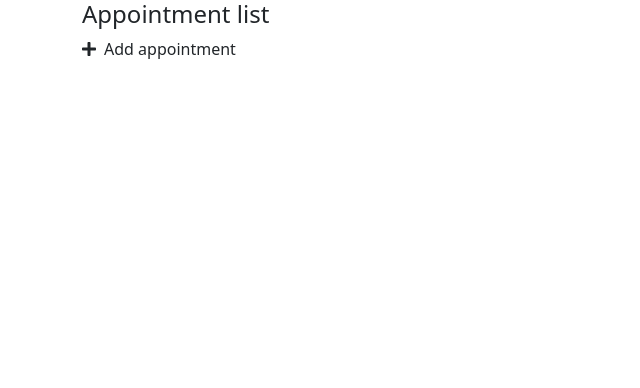
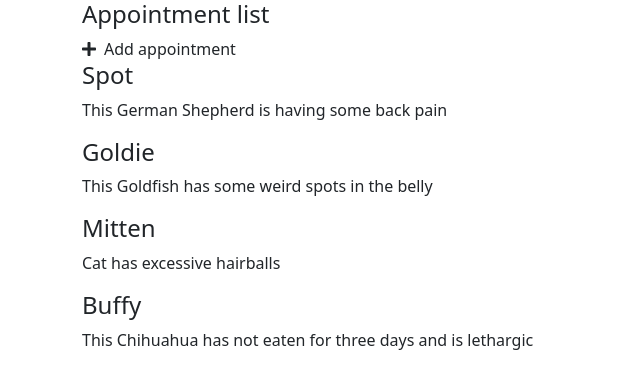
Before and after one commit to npetrovic-90/appointment-interface, a Vue app: page / in a window 1280 px wide. Shown: the top 388 px of the page, without its empty margins (0-640 px from the left). Built offline with nearby package versions, Linux system fonts and the light colour scheme.

Commit message:
Using axios lib to import data from json file

```diff
--- /dev/null
+++ b/public/data/appointments.json
@@ -0,0 +1,26 @@
+[
+    {
+      "petName": "Spot",
+      "petOwner": "Constance Smith",
+      "aptDate": "2017-07-24 08:30",
+      "aptNotes": "This German Shepherd is having some back pain"
+    },
+    {
+      "petName": "Goldie",
+      "petOwner": "Barot Bellingham",
+      "aptDate": "2017-07-22 15:50",
+      "aptNotes": "This Goldfish has some weird spots in the belly"
+    },
+    {
+      "petName": "Mitten",
+      "petOwner": "Hillary Goldwyn",
+      "aptDate": "2017-07-21 9:15",
+      "aptNotes": "Cat has excessive hairballs"
+    },
+    {
+      "petName": "Buffy",
+      "petOwner": "Hassum Harrod",
+      "aptDate": "2017-07-20 15:30",
+      "aptNotes":"This Chihuahua has not eaten for three days and is lethargic"
+    }
+  ]
--- a/src/App.vue
+++ b/src/App.vue
@@ -1,22 +1,32 @@
 <template>
-  <div id='main-app' class='container'>
-    <h4>{{title}}</h4>
-    <font-awesome-icon icon='plus' class='me-2'></font-awesome-icon>Add appointment
+  <div id="main-app" class="container">
+    <h4>{{ title }}</h4>
+    <font-awesome-icon icon="plus" class="me-2"></font-awesome-icon>Add
+    appointment
+    <div v-for='(item,index) in appointments' v-bind:key='index'>
+      <h4>{{item.petName}}</h4>
+      <p>{{item.aptNotes}}</p>
+    </div>
   </div>
 </template>
 
 <script>
-import { FontAwesomeIcon } from '@fortawesome/vue-fontawesome'
+import { FontAwesomeIcon } from "@fortawesome/vue-fontawesome";
+import axios from 'axios'
 export default {
-  name: 'MainApp',
+  name: "MainApp",
   data: function() {
     return {
-      title: "Appointment list"
-    }
+      title: "Appointment list",
+      appointments: []
+    };
   },
   components: {
-    FontAwesomeIcon
+    FontAwesomeIcon,
+  },
+  mounted() {
+    axios.get('./data/appointments.json')
+          .then(response=>(this.appointments = response.data))
   }
-
-}
+};
 </script>
```
